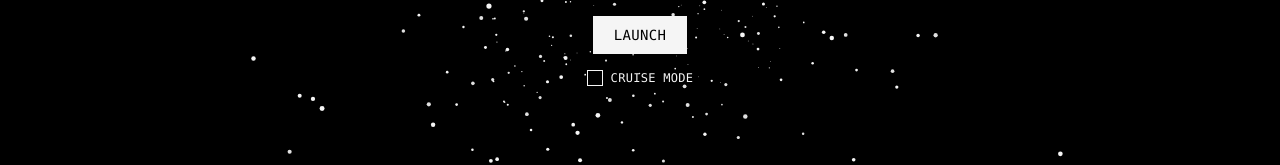
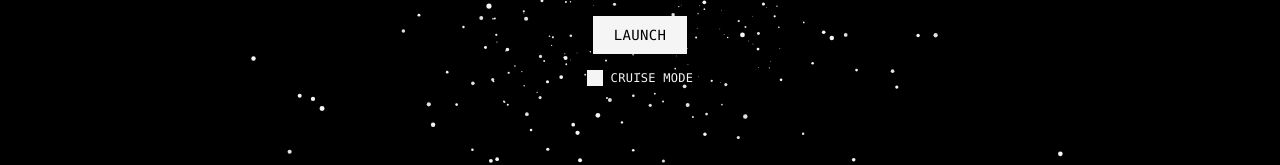
Before and after one commit to imphuochuynh/warpomodoro, a Next.js app: page / in a window 1280 px wide. Shown: the part 450-615 px from the top of the page. Built offline with nearby package versions, Linux system fonts and the light colour scheme.

Commit message:
fix: correct checkbox background color in WarPomodoro component
Updated the checkbox background color in the WarPomodoro component to match the theme's stars color, ensuring consistent styling and improved visual feedback.

```diff
--- a/app/page.tsx
+++ b/app/page.tsx
@@ -1062,7 +1062,7 @@ export default function WarPomodoro() {
                   className="w-4 h-4 custom-checkbox"
                   style={{
                     color: theme.stars,
-                    backgroundColor: theme.background,
+                    backgroundColor: theme.stars,
                     border: `1px solid ${theme.stars}`,
                     appearance: 'none',
                     WebkitAppearance: 'none',
```
